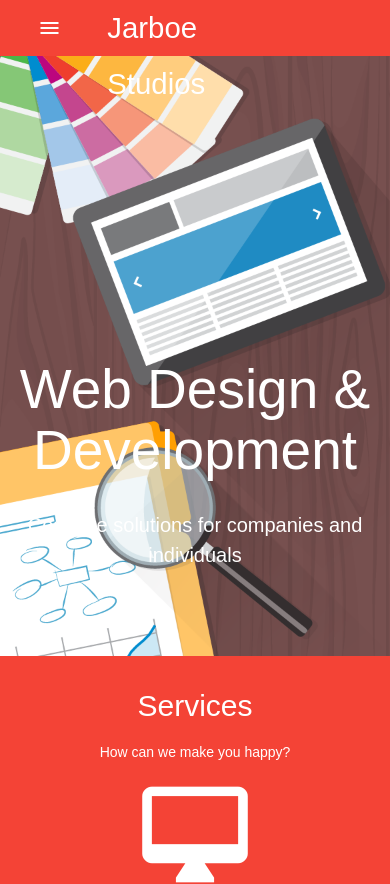
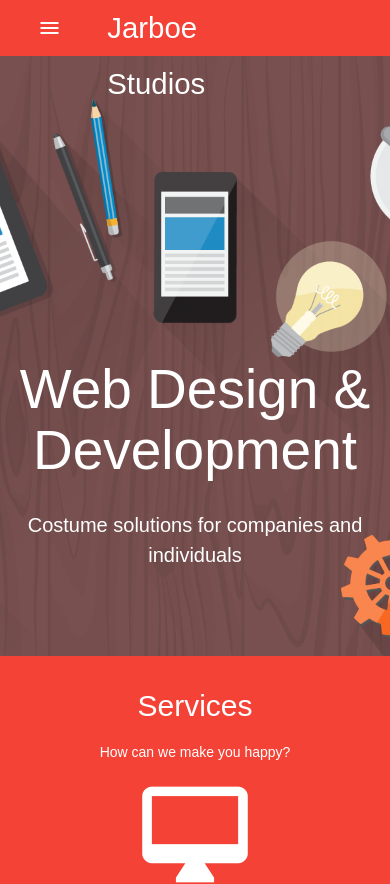
Before and after one commit to andrejarboe/jarboe, a React (Create React App) app in the folder client/: page / in a window 390 px wide. Shown: the top 884 px of the page. Built offline with nearby package versions, Linux system fonts and the light colour scheme.

Commit message:
fixed background scaling for amsll screens

```diff
--- a/client/src/pages/Home/Home.css
+++ b/client/src/pages/Home/Home.css
@@ -35,3 +35,18 @@
 #services i{
   font-size: 115px;
  }
+
+ /* media */
+
+/* On screens that are 992px or less, set the background color to blue */
+@media screen and (max-width: 757px) {
+  #showcase{
+    background-position: 50% 50%;
+  }
+  #showcase h1{
+    padding-top: 303px;
+    font-size: 55px;
+    padding-bottom: 10px;
+    margin: 0;
+  }
+}
```
